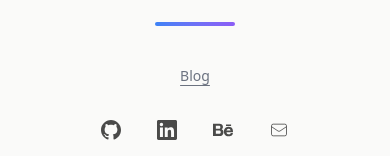
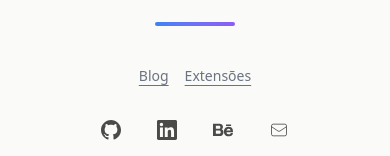
Before and after one commit to rogeriobayer/bayer.ooo, a Next.js app: page / in a window 390 px wide. Shown: the part 5723-5879 px from the top of the page. Built offline with nearby package versions, Linux system fonts and the light colour scheme; a web font is replaced by a local one.

Commit message:
feat(nav): add /extensions link to Header and Footer

```diff
--- a/src/app/components/Footer.jsx
+++ b/src/app/components/Footer.jsx
@@ -61,7 +61,7 @@ const Footer = () => {
                 )}
 
                 {!isBlogPage && (
-                    <div className="flex justify-center mb-6">
+                    <div className="flex justify-center gap-4 mb-6">
                         <motion.a
                             href="/blog"
                             className="text-sm text-muted hover:text-base-content transition-colors underline underline-offset-4"
@@ -71,6 +71,16 @@ const Footer = () => {
                             whileTap="tap"
                         >
                             {t("footer.blogLink")}
+                        </motion.a>
+                        <motion.a
+                            href="/extensions"
+                            className="text-sm text-muted hover:text-base-content transition-colors underline underline-offset-4"
+                            variants={buttonHoverVariant}
+                            initial="rest"
+                            whileHover="hover"
+                            whileTap="tap"
+                        >
+                            {t("extensions.title")}
                         </motion.a>
                     </div>
                 )}
--- a/src/app/components/Header.jsx
+++ b/src/app/components/Header.jsx
@@ -15,6 +15,12 @@ export const Header = () => {
           >
             Blog
           </Link>
+          <Link
+            href="/extensions"
+            className="text-sm text-muted hover:text-base-content transition-colors hidden sm:block"
+          >
+            Extensions
+          </Link>
         </div>
         <div className="flex items-center gap-1">
           <ThemeToggle />
```
